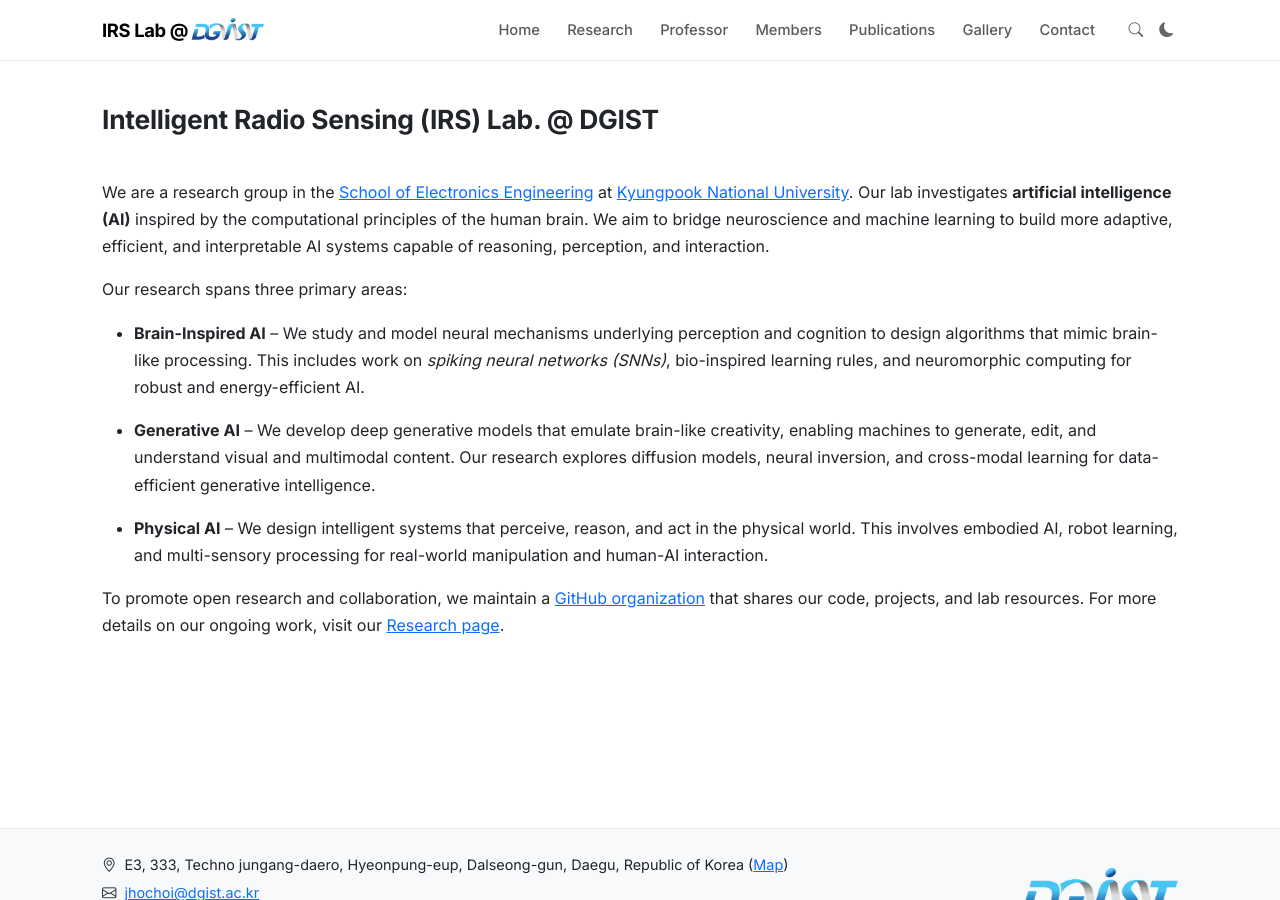
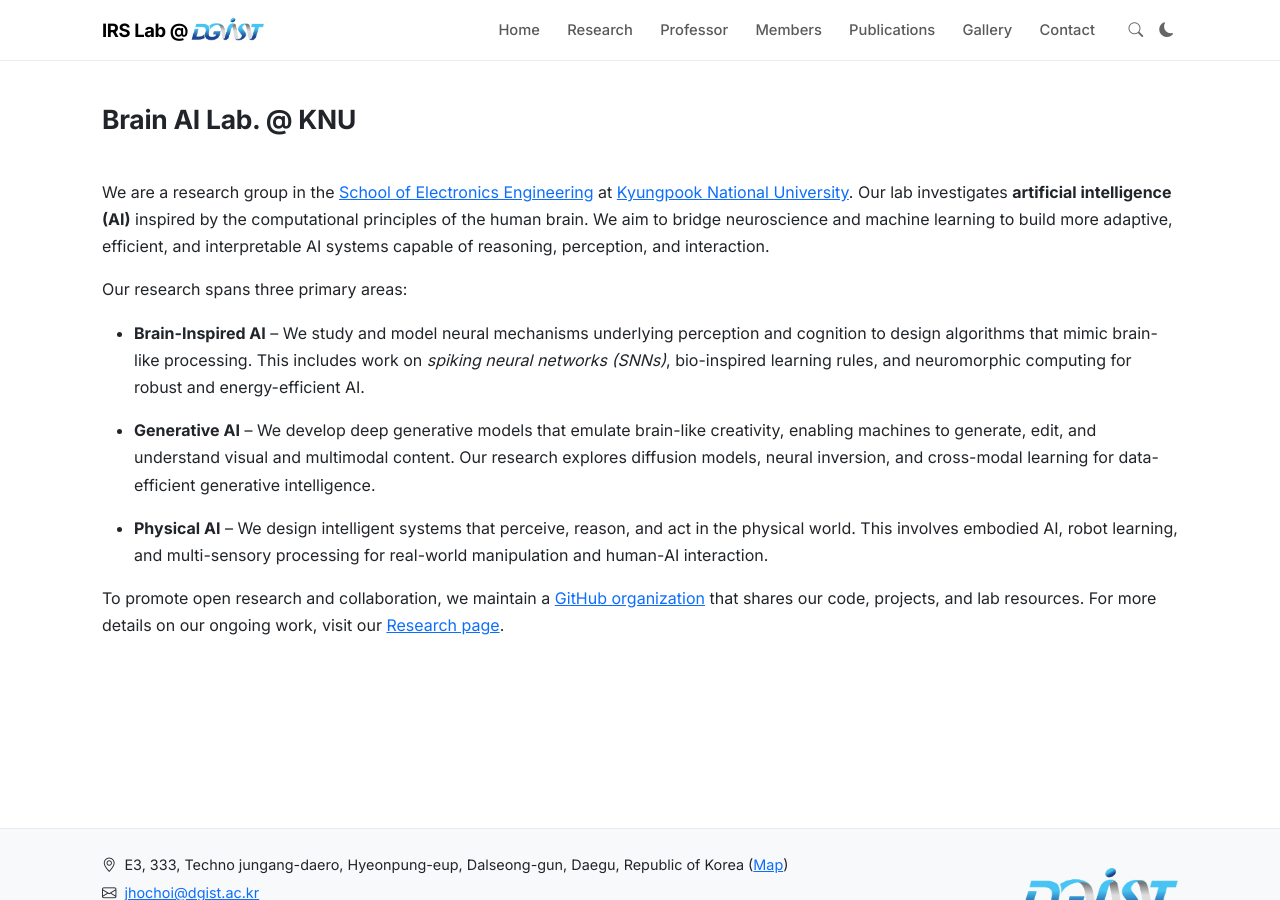
Before and after one commit to KNU-BrainAI/knu-brainailab.github.io, a Jekyll site: the page built from _pages/home.md, in a window 1280 px wide and 900 px high. Built offline with Jekyll 4.4.1, drawn with Linux system fonts in a browser that asks for light colours; comment, search, counter and statistics services are not loaded.

Commit message:
Update homelay.html

```diff
--- a/_layouts/homelay.html
+++ b/_layouts/homelay.html
@@ -3,7 +3,7 @@ layout: default
 ---
 
   <div id="homeid" class="col-12">
-        <h1>Intelligent Radio Sensing (IRS) Lab. @ DGIST</h1>
+        <h1>Brain AI Lab. @ KNU</h1>
 
 	{{ content }}
   </div>
```
